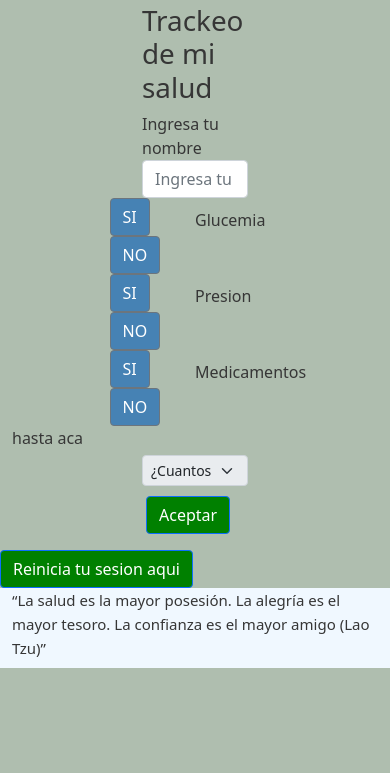
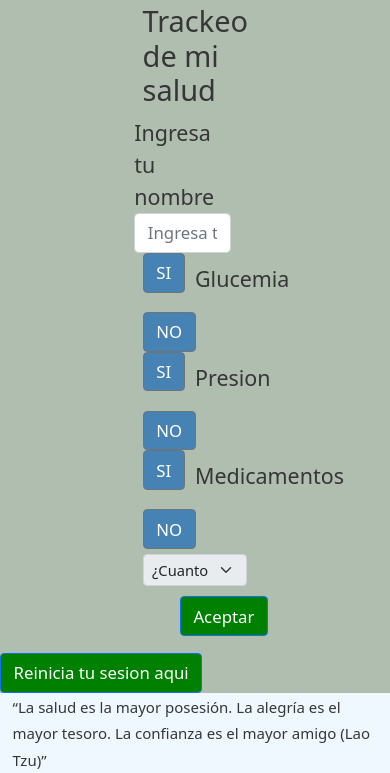
Before and after one commit to vega1030/appmedicine, a plain HTML site: page index.html in a window 390 px wide. Shown: the part 86-859 px from the top of the page. Drawn offline with nearby package versions, Linux system fonts and the light colour scheme.

Commit message:
design desktop version in index

```diff
--- a/css/style.css
+++ b/css/style.css
@@ -42,11 +42,7 @@
   }
 
   /*** Section ***/
-  .row {
-    display: flex;
-    flex-direction: row;
-    justify-content: center;
-  }
+
   section {
     width: 100%;
     height: 40%;
@@ -123,6 +119,7 @@
   margin: 0 auto;
   padding: 0;
   box-sizing: border-box;
+  font-size: 105%;
 }
 
 body {
@@ -163,6 +160,7 @@ ul {
 nav {
   width: 40%;
 }
+
 /*  */
 /* Lista trackeo */
 
--- a/index.html
+++ b/index.html
@@ -39,13 +39,18 @@
         <div class="row">
             <div class="col-4">
                 <h1>Trackeo de mi salud</h1>
-                <label for="enterName">Ingresa tu nombre</label>
-                <input class="form-control" type="text" placeholder="Ingresa tu nombre"
-                    aria-label="default input example" id="enterName" name="enterName" minlength="1" maxlength="10">
+            </div>
+            <div class="row">
+                <div class="col-4">
+                    <label for="enterName">Ingresa tu nombre</label>
+                    <input class="form-control" type="text" placeholder="Ingresa tu nombre"
+                        aria-label="default input example" id="enterName" name="enterName" minlength="1" maxlength="10">
+                </div>
             </div>
         </div>
+        </div>
         <div class="row">
-            <div class="col-6">
+            <div class="col-4">
                 <div class="btn-group button-main col-6 btn-track" role="group">
                     <p class=" button-main__glucemia">Glucemia</p>
                 </div>
@@ -55,7 +60,7 @@
         </div>
         <!-- de aca -->
         <div class="row">
-            <div class="col-6">
+            <div class="col-4">
                 <div class="btn-group button-main col-6 btn-track" role="group">
                     <p class=" button-main__presion">Presion</p>
                 </div>
@@ -65,7 +70,7 @@
         </div>
         </div>
         <div class="row">
-            <div class="col-6">
+            <div class="col-4">
                 <div class="btn-group button-main col-6 btn-track" role="group">
                     <p class=" button-main__medicamentos">Medicamentos</p>
                 </div>
@@ -73,7 +78,6 @@
                 <button type="button" class="btn btn-secondary button-main__child" id="medicamentosNo">NO</button>
             </div>
         </div>
-        hasta aca
         <div class="row">
             <div class="col-4">
                 <div class="contador">
@@ -90,7 +94,7 @@
                 </div>
             </div>
             <div class="row btn-accept">
-                <div class="col-4">
+                <div class="col-1">
                     <button type="button" class="btn btn-primary btn-accept__element" id="accept">
                         Aceptar </button>
                 </div>
```
